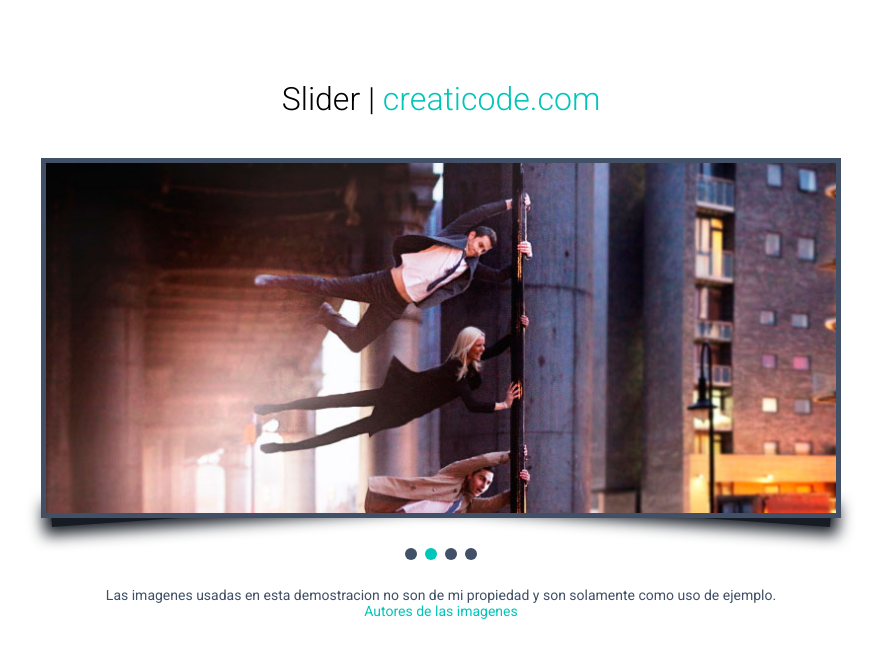
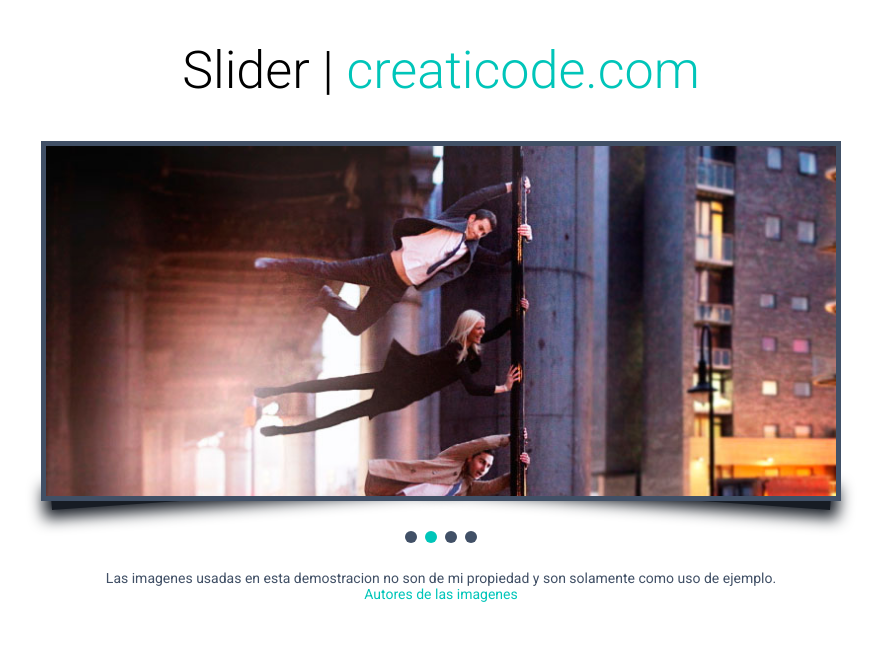
Before and after one commit to Istazz/slider, a plain HTML site: page index.html in a window 1280 px wide. Shown: the whole page, without its empty margins (199-1080 px from the left). Drawn offline with Linux system fonts and the light colour scheme.

Commit message:
cambio de tamaño a titulo

```diff
--- a/style.css
+++ b/style.css
@@ -37,8 +37,8 @@ Encabezado del Slider
  ----------------------------------------*/
 .slider-title {
 	text-align: center;
-	margin: 80px 0 40px;
-	font-size: 3.2em;
+	margin: 40px 0 40px;
+	font-size: 5.2em;
 	font-weight: 300;
 	color: #000;
 }
```
